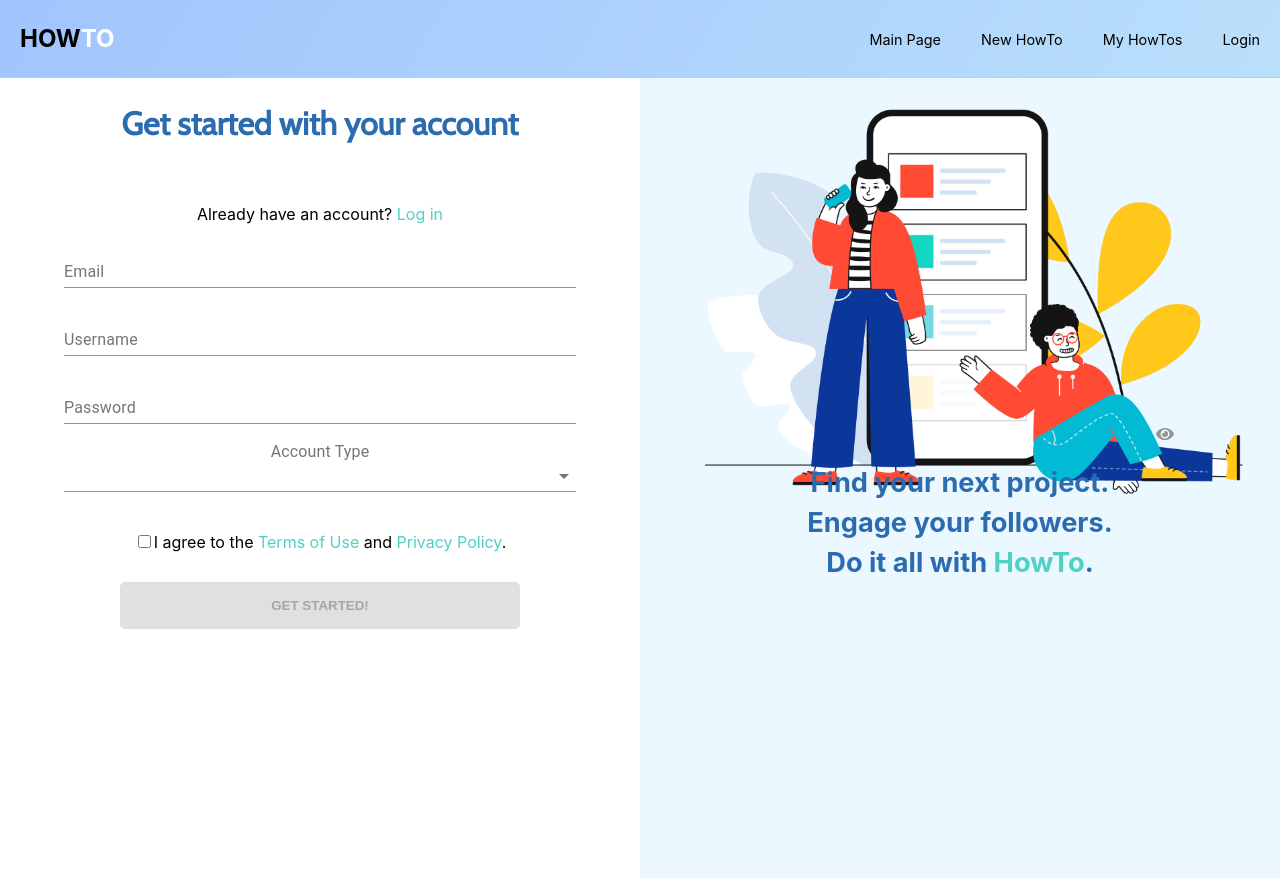
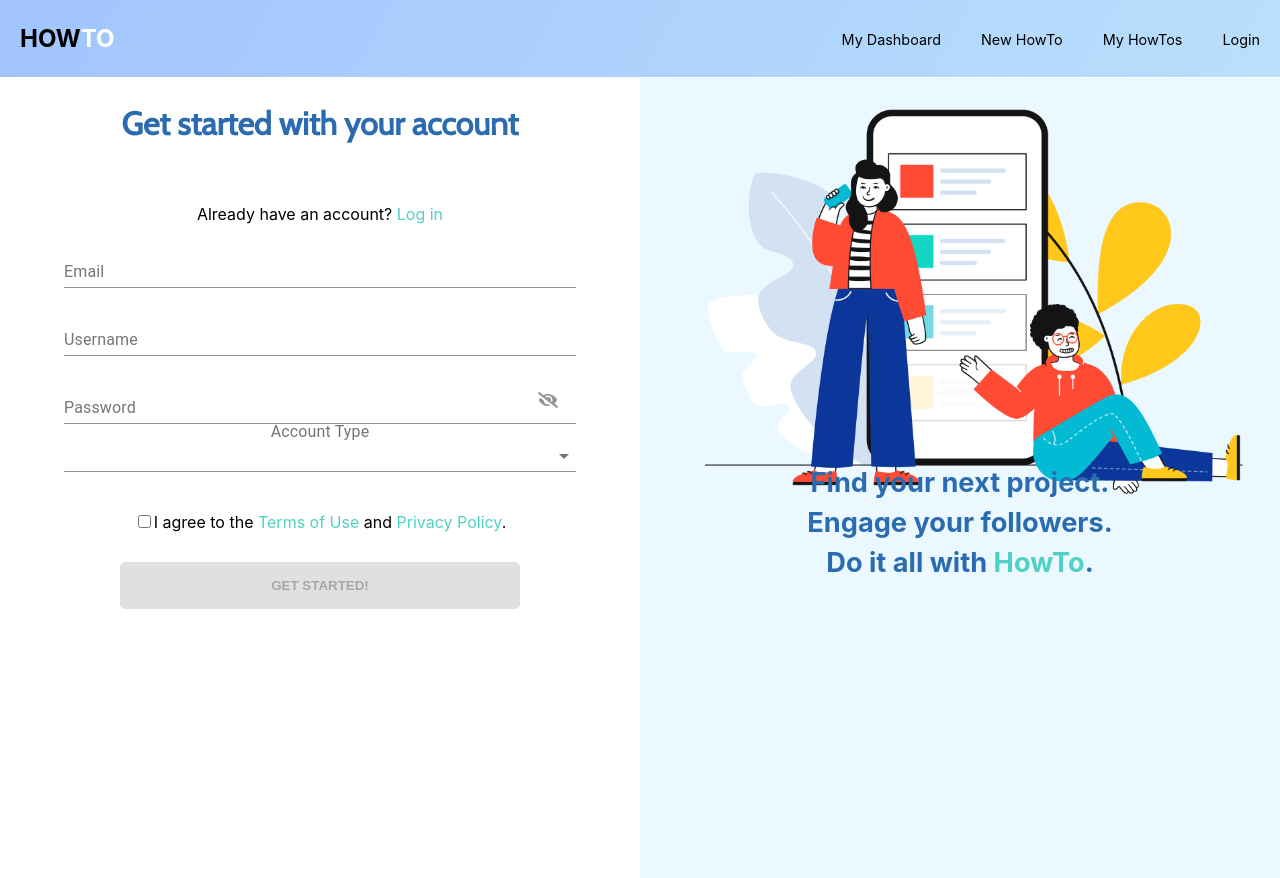
Before and after one commit to BW-PT-How-To-3/front-end, a React (Create React App) app in the folder client/: page /register in a window 1280 px wide. Built offline with nearby package versions, Linux system fonts and the light colour scheme; the HTML template or start-up script is replaced by a standard one.

Commit message:
update stylings

```diff
--- a/client/src/App.css
+++ b/client/src/App.css
@@ -121,7 +121,7 @@ form {
   top: 95px;
 }
 
-button {
+.login-btn {
   padding: 15px 150px;
   border-radius: 5px;
   border: 1px solid #2B6BB0;
@@ -132,9 +132,33 @@ button {
   cursor: pointer;
 }
 
-button:disabled,
-button[disabled]{
+.login-btn:disabled,
+.signup-btn[disabled]{
   padding: 15px 150px;
+  border-radius: 5px;
+  border: 1px solid #E0E0E0;
+  color: #A6A6A6;
+  background-color: #E0E0E0;
+  box-shadow: none;
+  font-weight: 700;
+  cursor: auto;
+}
+
+.card-btn {
+  padding: 10px 10px;
+  border-radius: 5px;
+  border: 1px solid #2B6BB0;
+  color: white;
+  background-image: linear-gradient(to top, #09203f 0%, #537895 100%);
+  box-shadow: 2px 3px 5px #888888;
+  font-weight: 700;
+  font-size: 1rem;
+  cursor: pointer;
+  margin: 3% 10px 0 10px;
+}
+
+.card-btn:disabled {
+  padding: 10px 10px;
   border-radius: 5px;
   border: 1px solid #E0E0E0;
   color: #A6A6A6;
@@ -147,6 +171,15 @@ button[disabled]{
 .signup-btn {
   position: relative;
   top: 30px;
+  padding: 15px 150px;
+  border-radius: 5px;
+  border: 1px solid #2B6BB0;
+  color: white;
+  background-color: #2B6BB0;
+  box-shadow: 2px 3px 5px #888888;
+  font-weight: 700;
+  cursor: pointer;
+  margin-bottom: 40px;
 }
 
 .login-btn {
@@ -218,6 +251,7 @@ button[disabled]{
     position: relative;
     top: -25px;
     left: 165px;
+    bottom: -200px;
   }
 
   .password-icon-login {
@@ -246,10 +280,9 @@ button[disabled]{
   .password-icon-signup {
     color: #949494;
     cursor: pointer;
-    position: relative;
-    top: -25%;
-    left: 165%;
-
+    position: absolute;
+    top: 390px;
+    right: 350px;
   }
 
   .password-icon-login {
--- a/client/src/App.js
+++ b/client/src/App.js
@@ -32,7 +32,7 @@ function App() {
     display: flex;
     align-items: center;
     justify-content: space-between;
-    border-bottom: 1px solid #cccccc;
+    border-bottom: 1px solid #fff;
 `;
 
   const NavItems = styled.div `
@@ -55,7 +55,7 @@ return (
         </div>
 
         <NavItems>
-          <Link to = '/' style={styles.links}>Main Page</Link>
+          <Link to = '/' style={styles.links}>My Dashboard</Link>
           <Link to = '/create-how-to' style={styles.links}>New HowTo</Link>
           <Link to = '/my-how-tos' style={styles.links}>My HowTos</Link>
           <Link to ='/login' style={styles.links}>Login</Link>
--- a/client/src/component/Homepage.js
+++ b/client/src/component/Homepage.js
@@ -36,7 +36,7 @@ function Homepage(props) {
   //2. state for search bar
   const [search, setSearch] = useState('');
   //3. only when search is clicked is when we fetch the data
-  const [submit, setSubmit] = useState('chicken')
+  const [submit, setSubmit] = useState('wine')
 
   useEffect(() => {
     console.log(`useEffect is running`)
@@ -83,6 +83,7 @@ function Homepage(props) {
                     <input
                     className="search-bar"
                     type="text"
+                    placeholder=""
                     value={search}
                     //anytime input changes, this will run
                     onChange={changeHandler}
@@ -104,11 +105,6 @@ function Homepage(props) {
                     ))
                     }
                 </CardContainer>
-
-                {/* <Switch>
-                    <Route exact path="/" component={Recipe}/>
-                    <Route path="/item" component={RecipeInfo}/>
-                </Switch> */}
                 </div>
         </div>
     )
--- a/client/src/component/HowToCards.js
+++ b/client/src/component/HowToCards.js
@@ -12,6 +12,9 @@ function HowToCards({card}) {
     const Button = styled.button`
         padding: 10px 12px;
         margin: 5px 2px;
+        border: 1px solid #2B6BB0;
+        color: white;
+        background-color: #2B6BB0;
     `;
 
     return (
--- a/client/src/component/NewCard.js
+++ b/client/src/component/NewCard.js
@@ -14,18 +14,6 @@ function NewCard(props) {
   //styles
   document.body.style = 'background-image: linear-gradient(120deg, #a1c4fd 0%, #c2e9fb 100%);';
 
-  const Button = styled.button`
-        padding: 10px 10px;
-        border-radius: 5px;
-        border: 1px solid #2B6BB0;
-        color: white;
-        background-image: linear-gradient(to top, #09203f 0%, #537895 100%);
-        box-shadow: 2px 3px 5px #888888;
-        font-weight: 700;
-        font-size: 1rem;
-        cursor: pointer;
-        margin: 3% 10px 0 10px;
-  `;
 
   const [userInput, setUserInput] = useState({
     title: "",
@@ -122,10 +110,10 @@ function NewCard(props) {
                 fullWidth
               />
 
-              <Button disabled={buttonDisabled}>
+              <button disabled={buttonDisabled} className="card-btn">
                 Create HowTo
-              </Button>
-              <Link to="/"><Button>Cancel</Button></Link>
+              </button>
+              <Link to="/"><button className="card-btn">Cancel</button></Link>
               {/* <pre>{JSON.stringify(data, null, 2)}</pre> */}
             </form>
             <p>Once submitted you can view your HowTo card(s) <Link to="/my-how-tos">Here</Link></p>
--- a/client/src/component/PasswordToggle.js
+++ b/client/src/component/PasswordToggle.js
@@ -6,7 +6,7 @@ const PasswordToggle = () => {
 
     const visibleIcon = (
         <FontAwesomeIcon
-            icon={ visible ? 'eye-slash' : 'eye' }
+            icon={ visible ? 'eye' : 'eye-slash' }
             onClick={() => setVisible(visibility => !visibility)}
         />
     )
--- a/client/src/component/Search.js
+++ b/client/src/component/Search.js
@@ -2,8 +2,8 @@ import React, { useState } from 'react';
 
 function Search() {
 
-    const [filter, setFilter] = useState(new Set());
     const [submit, setSubmit] = useState('')
+    const [filter, setFilter] = useState(submit);
 
     const changeHandler = e => {
         setFilter(e.target.value) //value of user input
--- a/client/src/component/UserHowToCards.js
+++ b/client/src/component/UserHowToCards.js
@@ -1,5 +1,6 @@
 import React from 'react';
 import HowToCards from './HowToCards';
+import { Link } from 'react-router-dom';
 import Search from './Search';
 
 const UserHowToCards = (props) => {
@@ -7,6 +8,7 @@ const UserHowToCards = (props) => {
     return (
         <div>
             <Search/>
+            <Link to="/create-how-to"><button className="signup-btn">Add a new HowTo</button></Link>
             <div className="cards-main">
                 {/* <h1>{props.order}</h1>
                 <p>{props.instructions}</p>  */}
```
